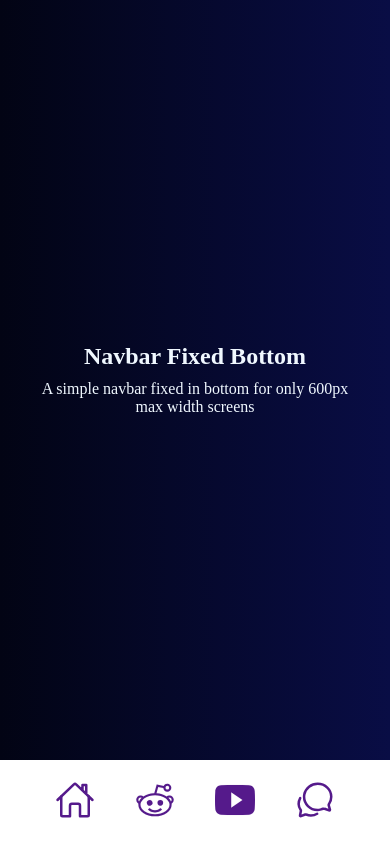
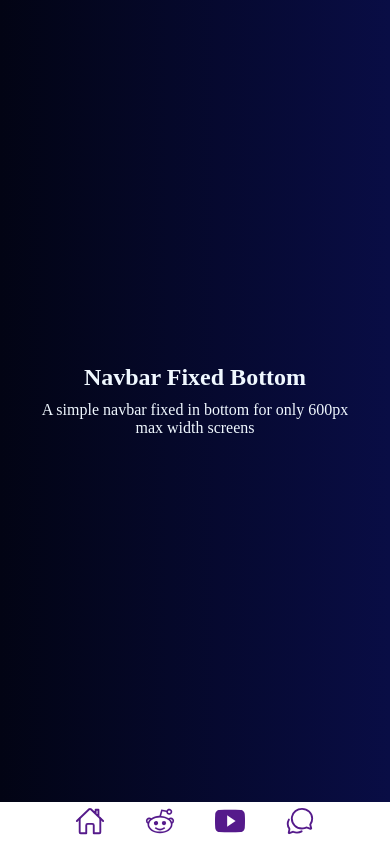
Before and after one commit to Andrewdev21/Mobiles-Bottom-Nav, a plain HTML site: page index.html in a window 390 px wide. Drawn offline with nearby package versions, Linux system fonts and the light colour scheme.

Commit message:
test
5vh 30px font

```diff
--- a/style.css
+++ b/style.css
@@ -33,7 +33,7 @@ p {
     flex-direction: row;
     align-items: center;
     justify-content: center;
-    height: 10vh;
+    height: 5vh;
 }
 
 .nav-mobile nav a {
@@ -52,7 +52,7 @@ p {
 
 
 .nav-mobile ion-icon {
-    font-size: 40px;
+    font-size: 30px;
 }
 
 
@@ -62,13 +62,8 @@ p {
     .nav-mobile {
          display: none;
 }
+
     }
-
-
-
-
-
-
 
 
 
@@ -80,7 +75,7 @@ p {
     flex-direction: column;
     align-items: center;
     justify-content: center;
-    height: 90vh;
+    height: 95vh;
     padding: 40px;
     background: rgb(2,4,20);
 background: linear-gradient(90deg, rgba(2,4,20,1) 0%, rgba(9,13,69,1) 100%);
```
